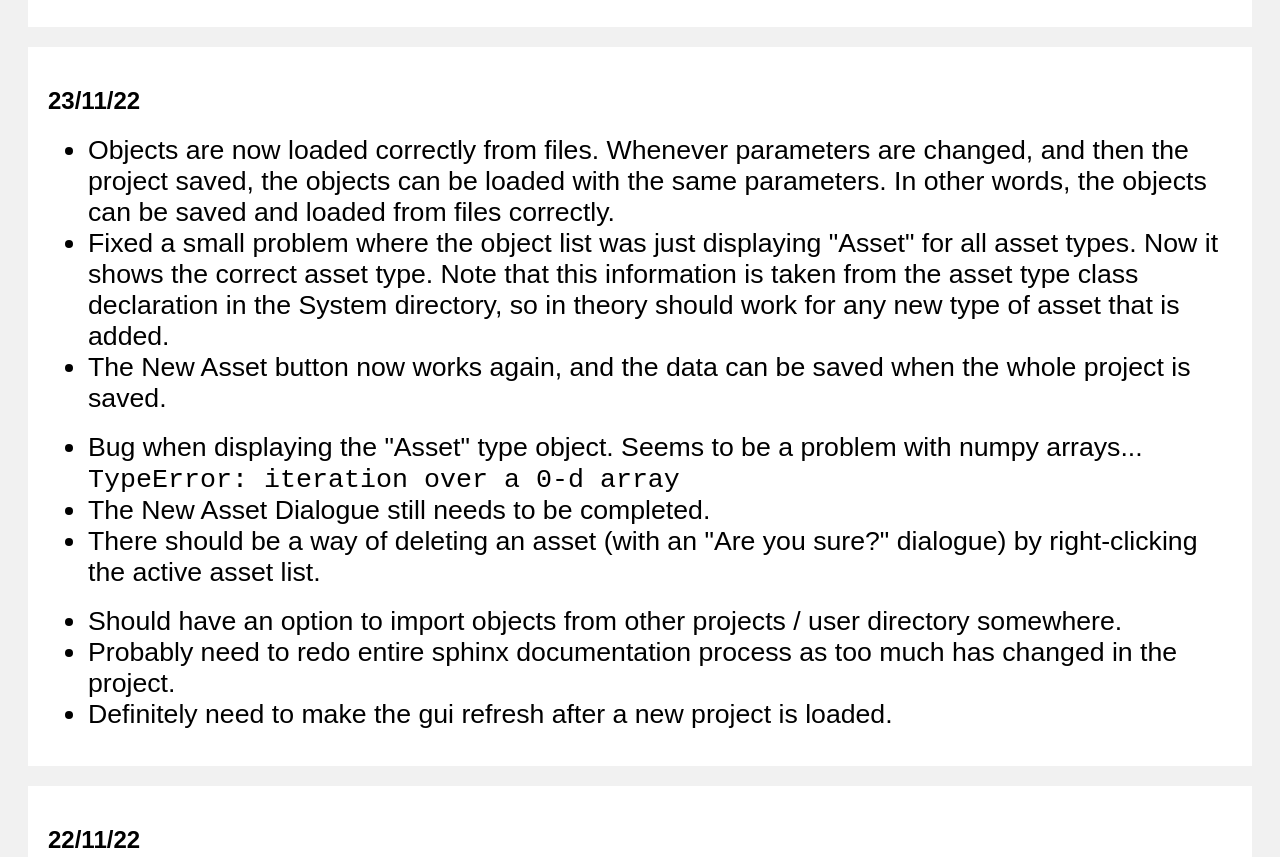
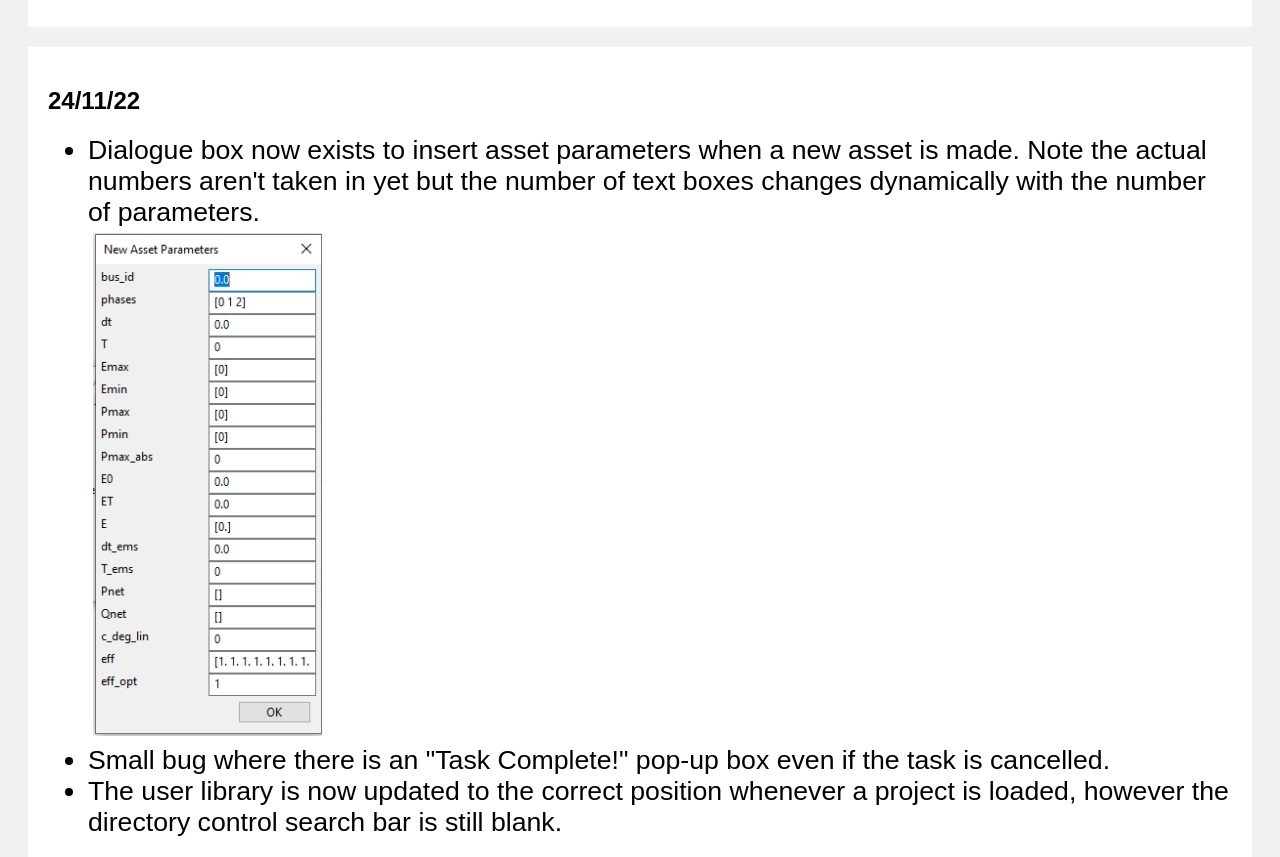
Before and after one commit to gregorjmathieson/OPEN_GUI_Devlog, a plain HTML site: page index.html in a window 1280 px wide. Shown: the part 461-1318 px from the top of the page. Drawn offline with Linux system fonts and the light colour scheme.

Commit message:
24-11-22

```diff
--- a/index.html
+++ b/index.html
@@ -22,6 +22,17 @@
                 </ul>
             </div>
         </div> -->
+        <div class="row">
+            <div class="card">
+                <h2>24/11/22</h2>
+                <ul>
+                    <li>Dialogue box now exists to insert asset parameters when a new asset is made. Note the actual numbers aren't taken in yet but the number of text boxes changes dynamically with the number of parameters.</li>
+                    <a href="IMAGES/24-11-22/Capture.PNG" data-lightbox="24-11-22"><img class="images" src="IMAGES/24-11-22/Capture.PNG" height="100px"></a>
+                    <li>Small bug where there is an "Task Complete!" pop-up box even if the task is cancelled.</li>
+                    <li>The user library is now updated to the correct position whenever a project is loaded, however the directory control search bar is still blank.</li>
+                </ul>
+            </div>
+        </div>
         <div class="row">
             <div class="card">
                 <h2>23/11/22</h2>
```
Also changed, not shown: IMAGES/24-11-22/Capture.PNG (added).
